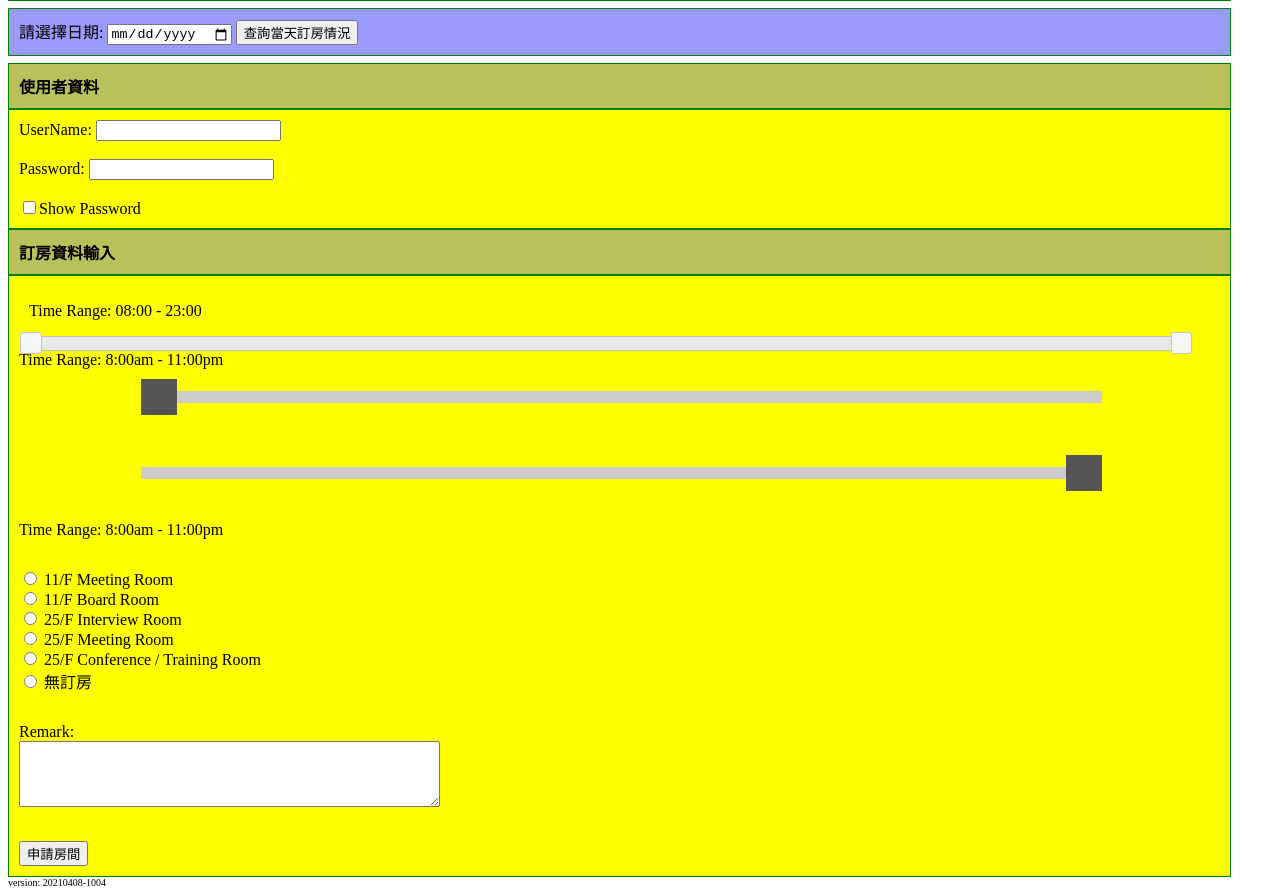
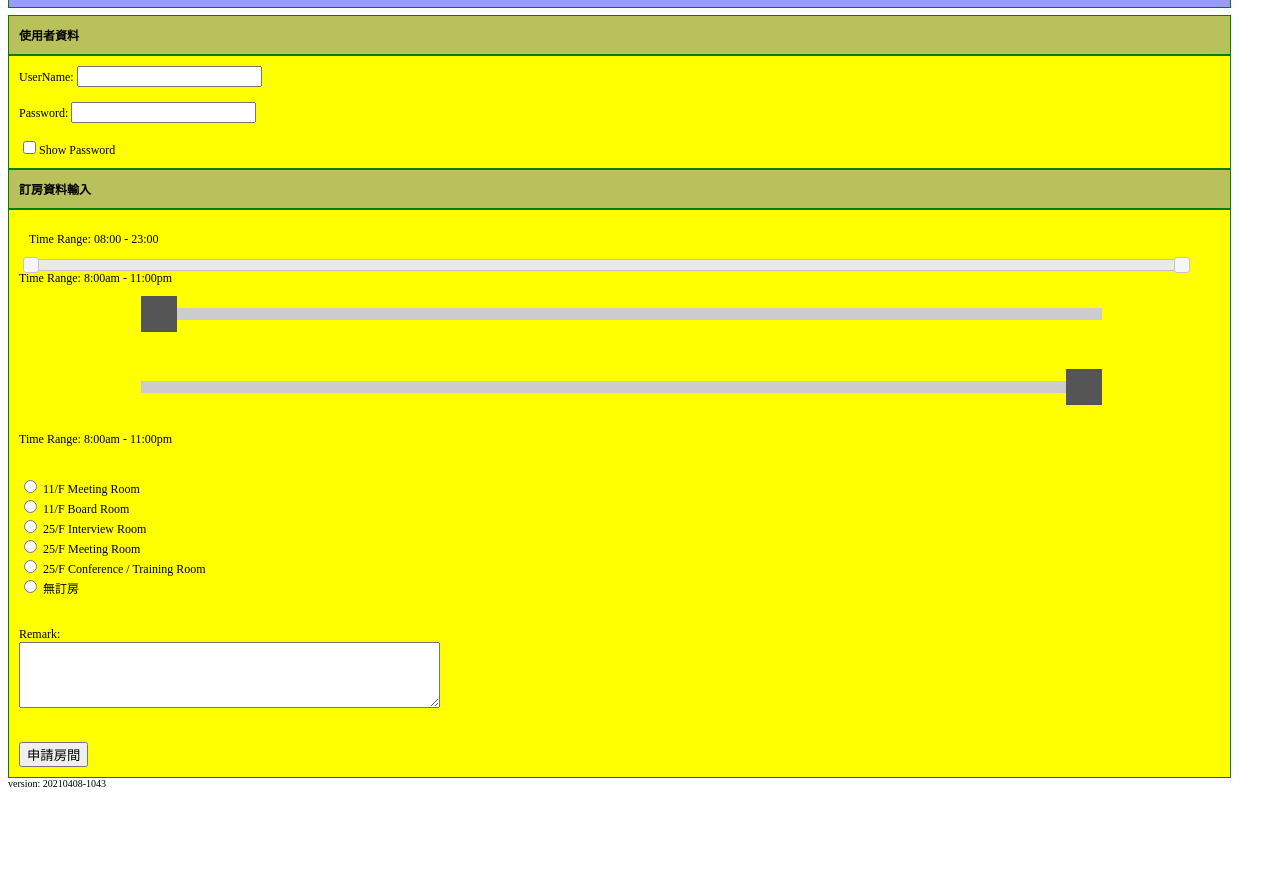
Before and after one commit to ckfc/mobile, a plain HTML site: page index.html in a window 1280 px wide. Shown: the part 316-1212 px from the top of the page. After the commit the page ends 1113 px from the top, so only its background shows below. Drawn offline with nearby package versions, Linux system fonts and the light colour scheme.

Commit message:
Add files via upload

```diff
--- a/index.html
+++ b/index.html
@@ -141,7 +141,7 @@
 </button>
 </div>
 </div>
-<div style='font-size: x-small;'>version: 20210408-1004</div>
+<div style='font-size: x-small;'>version: 20210408-1043</div>
 
 
 
--- a/mobile.css
+++ b/mobile.css
@@ -56,6 +56,7 @@ li { margin-top: 4px; margin-button: 4px; }
 	width:95%;
 	padding:10px;
 	border:1px green solid;
+	font-size: 12px;
 }
 
 
```
